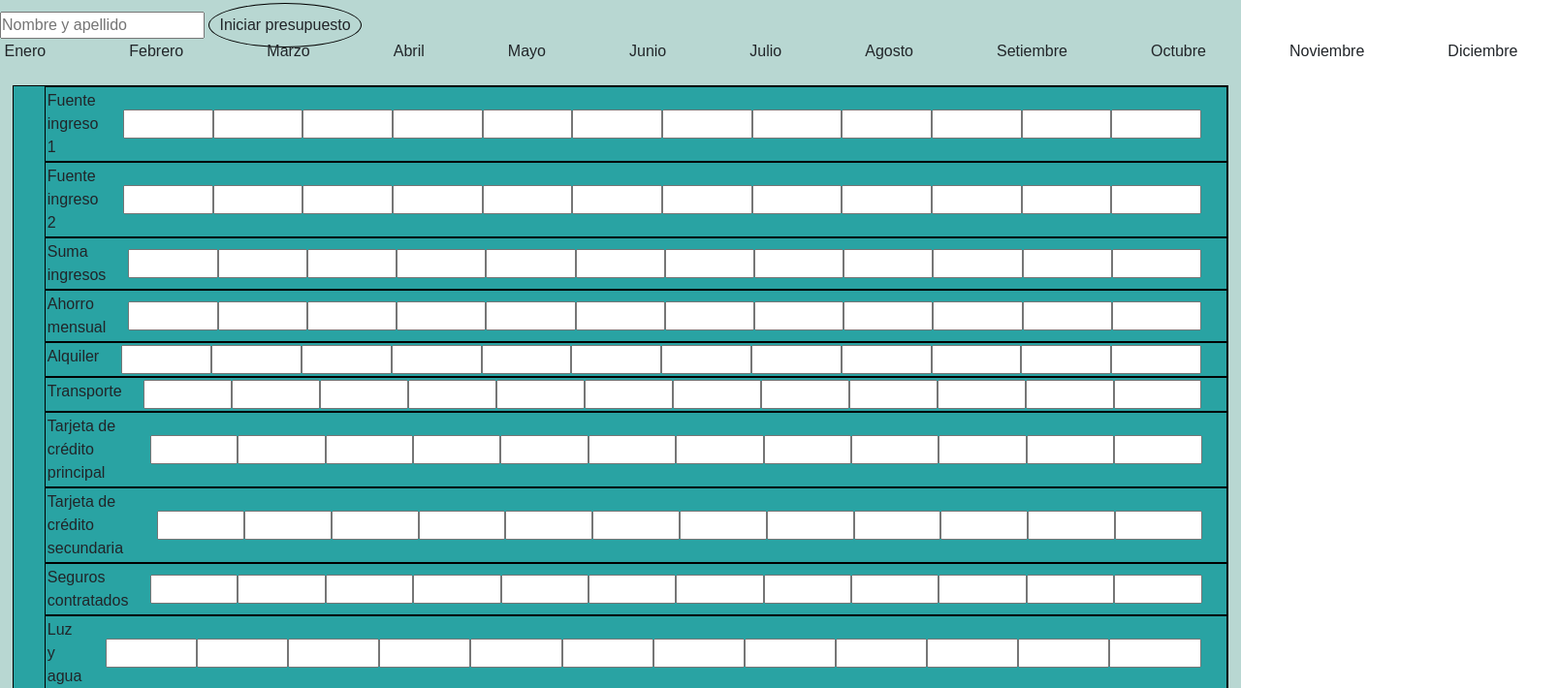
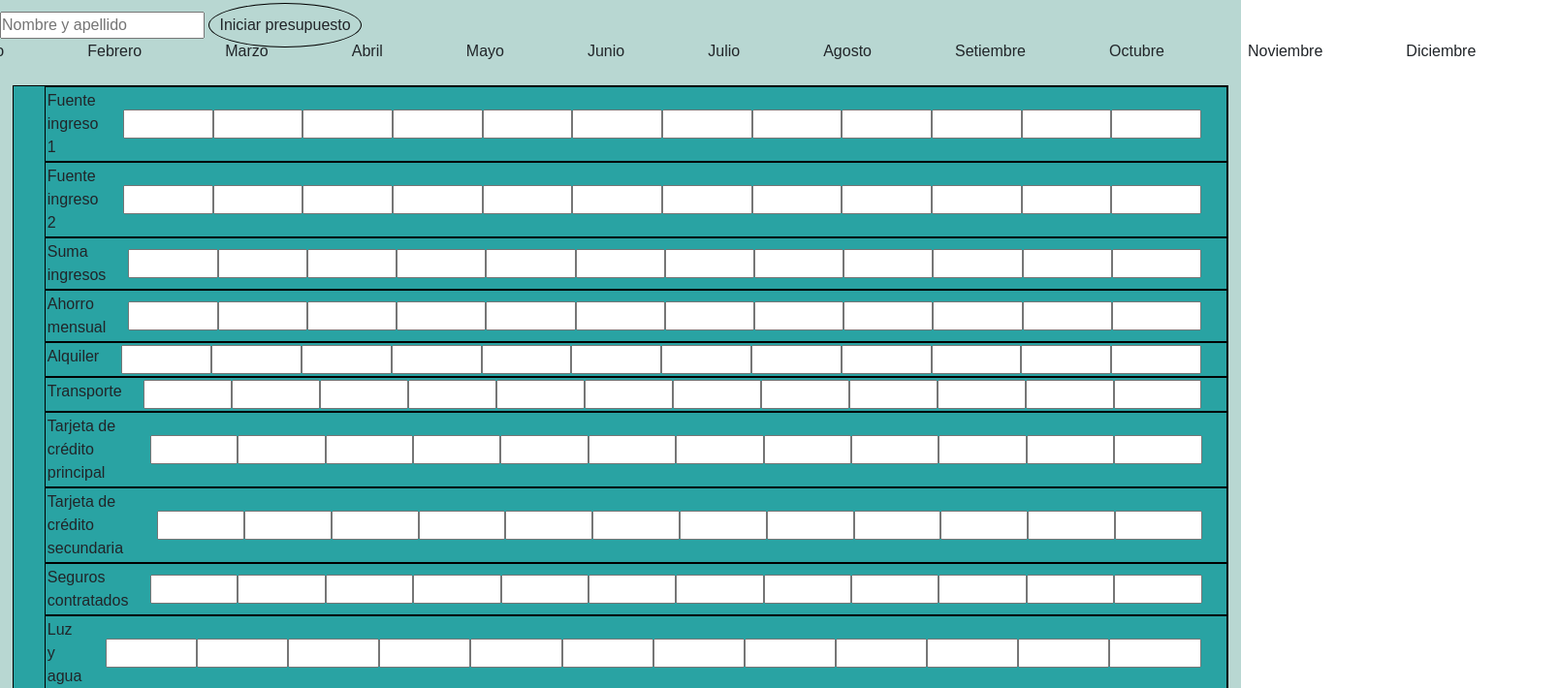
Before and after one commit to MauriFonseca/EntregaFinal-Fonseca, a website: page index.html in a window 1280 px wide. Shown: the part 143-853 px from the top of the page at 97% size, 1608 px wide, since content can reach past the window. Drawn offline with nearby package versions, Linux system fonts and the light colour scheme.

Commit message:
Mauri - correccion meses

```diff
--- a/scss/_cuerpo.scss
+++ b/scss/_cuerpo.scss
@@ -8,12 +8,10 @@ main {
         .meses_presupuesto{
             display: flex;
             flex-direction: row;
+            gap: 14%;
             position: absolute;
             top: 23%;
             right: 55%;
-            p{
-                padding: 0 7%;
-            }
         }
         .btn {
             border-radius: 50%;
```
Also changed, not shown: index.html (+2 -1 lines), css/main.css, 1 other file.
